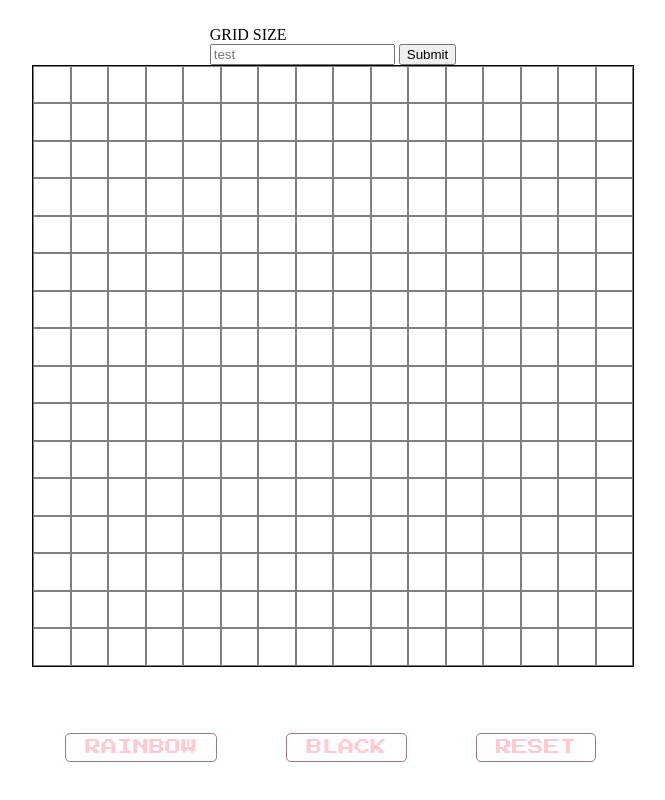
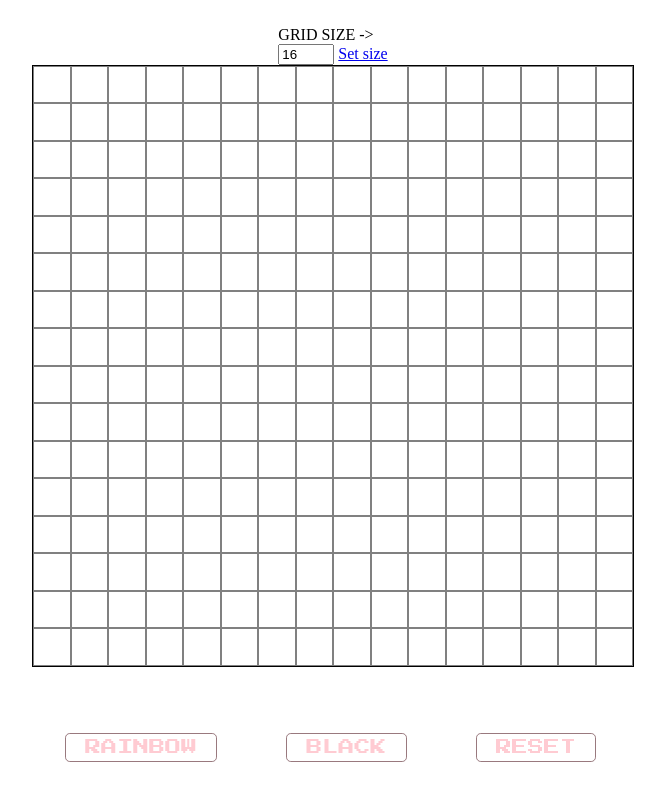
Before and after one commit to gabrxzvski/Etch-a-Sketch, a plain HTML site: page index.html in a window 1280 px wide. Shown: the whole page, without its empty margins (307-972 px from the left). Drawn offline with Linux system fonts and the light colour scheme.

Commit message:
Made some basic modifications to the page structure to fit the new styles

```diff
--- a/index.html
+++ b/index.html
@@ -7,14 +7,15 @@
     <link rel="stylesheet" href="styles.css">
     <link rel="preconnect" href="https://fonts.gstatic.com">
     <link href="https://fonts.googleapis.com/css2?family=Press+Start+2P&display=swap" rel="stylesheet">
+    <link rel="icon" href="./images/etch-a-sketch.png">
 </head>
 
 <body>
 
-    <form>
-        <label for="gridSize">GRID SIZE</label></br>
-        <input type="number" id="gridSize" placeholder="test"></input>
-        <input type="submit" value="Submit" id="submits" onclick="test()"></input>
+    <form class="setSizeForm">
+        <label for="gridSize" id="testlabel">GRID SIZE -></label></br>
+        <input type="number" id="gridSize" value="16" min="0" max="64"/>
+        <a type="submit" href="#" id="submits" onclick="test()">Set size</a>
     </form>
 
     <div class="mainDiv"></div>
```
